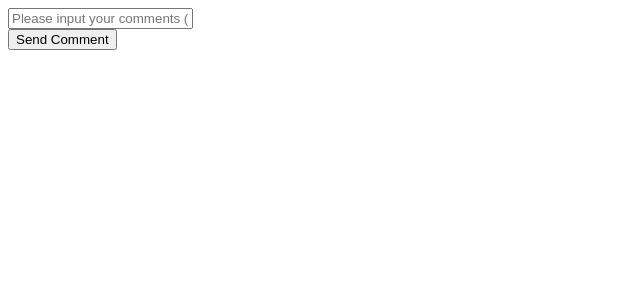
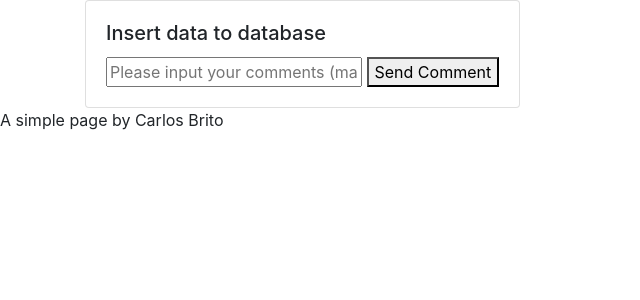
Before and after one commit to DonHachi/kriptosEntrevista, a Flask app: template templates/insert.html in a window 1280 px wide. Shown: the top 300 px of the page, without its empty margins (0-640 px from the left). Run offline with Flask 2, Linux system fonts and the light colour scheme; the template is opened without the code that fills it, so the values that code supplies are empty; some libraries are stand-ins or nearby versions.

Commit message:
html changes, added a base.html to use for the rest

```diff
--- a/app.py
+++ b/app.py
@@ -1,5 +1,5 @@
 #functions and libraries
-from flask import Flask,request,jsonify,render_template
+from flask import Flask,request,jsonify,render_template,redirect
 from pymongo import MongoClient
 from pprint import pprint
 import mongodb
@@ -11,14 +11,16 @@ app = Flask(__name__)
 #app routes
 @app.route('/')
 def home():
-    return render_template('insert.html')
+    return redirect('insert')
 
-@app.route('/insert',methods=['POST'])
+@app.route('/insert',methods=['POST','GET'])
 def insertData():
     if request.method=='POST':
         data = {"Comment":request.form['comment']}
         mongodb.insertComment(data)
         return render_template('insert.html',success=True)
+    if request.method=='GET':
+        return render_template('insert.html')
 
 #error handlers
 @app.errorhandler(404)
--- /dev/null
+++ b/templates/base.html
@@ -0,0 +1,13 @@
+<!DOCTYPE html>
+<html>
+    <head>
+        {% block head %}
+        <link rel="stylesheet" href="https://stackpath.bootstrapcdn.com/bootstrap/4.3.1/css/bootstrap.min.css" integrity="sha384-ggOyR0iXCbMQv3Xipma34MD+dH/1fQ784/j6cY/iJTQUOhcWr7x9JvoRxT2MZw1T" crossorigin="anonymous">
+        <title>{% block title %}{% endblock %}</title>
+        {% endblock %}
+    </head>
+    <body>
+        <div id="content">{% block content %}{% endblock %}</div>
+    </body>
+    <footer>{% block footer %}A simple page by Carlos Brito{% endblock %}</footer>
+</html>
--- a/templates/insert.html
+++ b/templates/insert.html
@@ -1,11 +1,34 @@
+{% extends "base.html" %}
+{% block title %}Insert Data{% endblock %}
+{% block content %}
+<div class="container">
+    <div class="row">
+        <div class="col-sm">
             {% if success %}
             <h1>Congrats you have sent a new comment! Want to send another?</h1>
             {% endif %}
+        </div>
+    </div>
+
+    <div class="row">
+        <div class="col-sm">
+            <div class="card" style="width: fit-content;align-self:center;">
+                <div class="card-body">
+                    <h5 class="card-title">Insert data to database</h5>
+
                     <form action="/insert" method="POST">
+
                         <div>
-        <input type="text" maxlength="20" name="comment" placeholder="Please input your comments (max 20 characters)">
-    </div>
-    <div>
+                            <input type="text" maxlength="20" name="comment"
+                                placeholder="Please input your comments (max 20 characters)">
                             <button type="submit">Send Comment</button>
                         </div>
                     </form>
+                </div>
+            </div>
+        </div>
+    </div>
+
+
+</div>
+{% endblock %}
```
Lines whose indentation alone changed are shown as unchanged.
